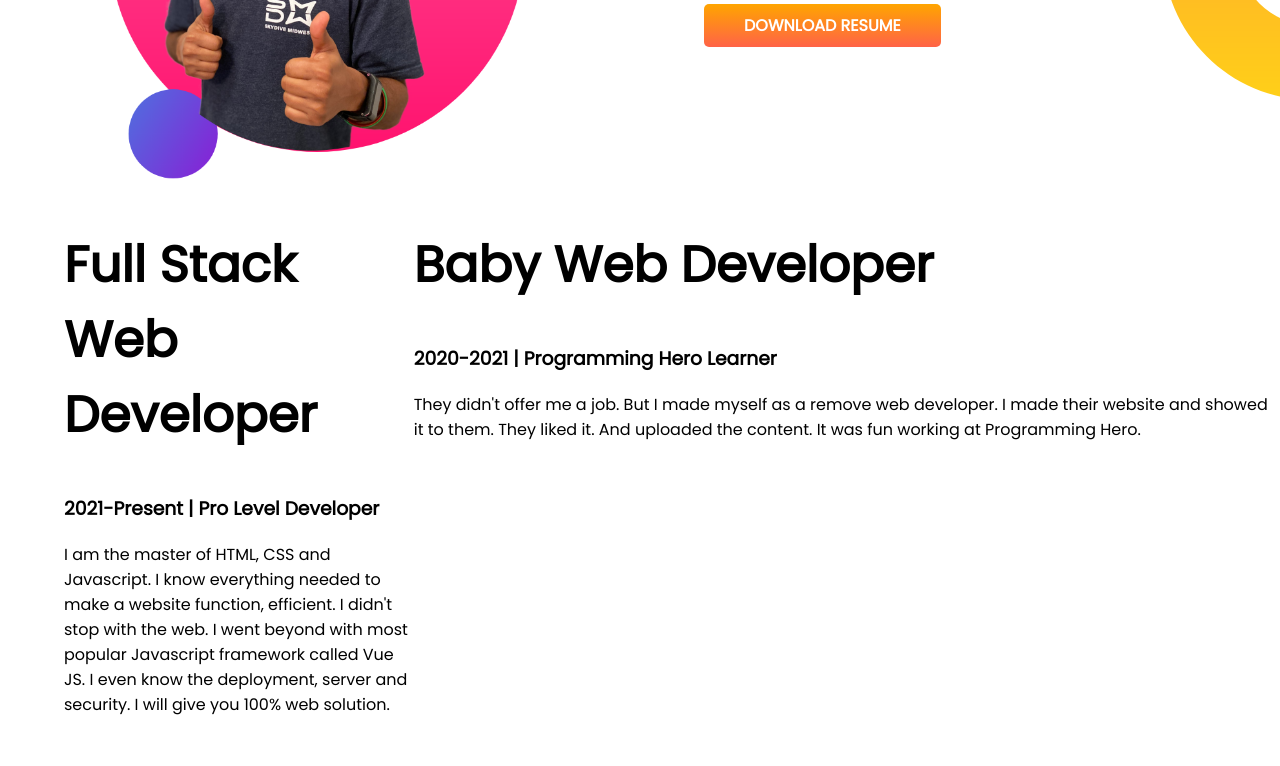
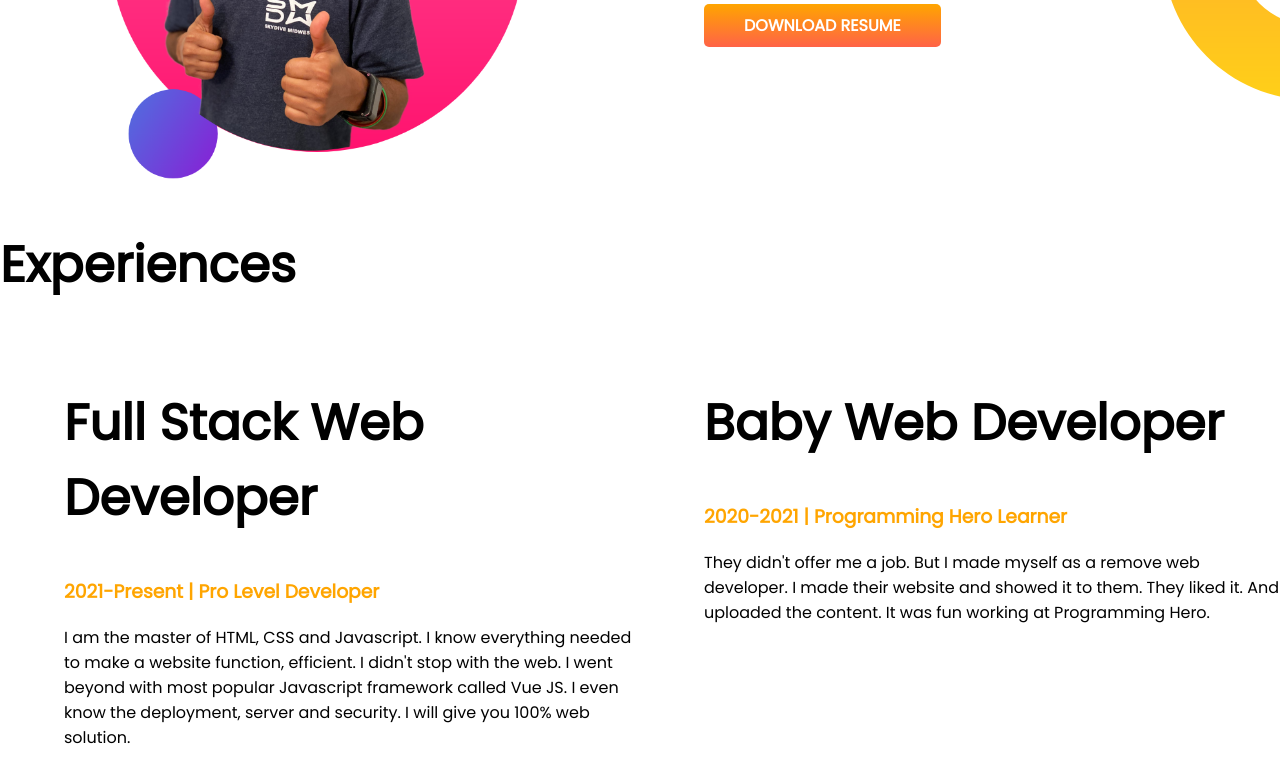
Before and after one commit to Arpan75/developer-portfolio, a plain HTML site: page index.html in a window 1280 px wide. Shown: the part 768-1534 px from the top of the page. Before the commit the page ends 1501 px from the top, so only its background shows below. Drawn offline with Linux system fonts and the light colour scheme.

Commit message:
added new codes

```diff
--- a/index.html
+++ b/index.html
@@ -13,7 +13,7 @@
 </head>
 
 <body>
-    <section class="top-banner">
+    <section class="top-banner flexible-container">
         <div class="half-width">
             <h1>welcome to</h1>
             <h1><span class="orange-color">Peter Parker's</span> website !</h1>
@@ -29,7 +29,7 @@
         </div>
     </section>
 
-    <section class="mid-banner">
+    <section class="mid-banner flexible-container">
         <div class="half-width">
             <img src="images/jhankar2.png" alt="">
         </div>
@@ -42,22 +42,27 @@
         </div>
     </section>
 
-    <section class="experiences">
+    <section class="experience-area">
+        <h1>Experiences</h1>
+        <div class="flexible-container">
             <div class="half-width">
                 <h1>Full Stack Web Developer</h1>
-            <h3>2021-Present | Pro Level Developer</h3>
+                <h3 class="orange-color">2021-Present | Pro Level Developer</h3>
                 <p>I am the master of HTML, CSS and Javascript. I know everything needed to make a website function,
-                efficient. I didn't stop with the web. I went beyond with most popular Javascript framework called Vue
+                    efficient. I didn't stop with the web. I went beyond with most popular Javascript framework called
+                    Vue
                     JS. I even know the deployment, server and security. I will give you 100% web solution.</p>
             </div>
 
-        <div>
+            <div class="half-width">
                 <h1>Baby Web Developer</h1>
-            <h3>2020-2021 | Programming Hero Learner</h3>
+                <h3 class="orange-color">2020-2021 | Programming Hero Learner</h3>
                 <p>They didn't offer me a job. But I made myself as a remove web developer. I made their website and
                     showed it to them. They liked it. And uploaded the content. It was fun working at Programming Hero.
                 </p>
             </div>
+        </div>
+
     </section>
 </body>
 
--- a/style.css
+++ b/style.css
@@ -12,7 +12,7 @@ h1 {
 }
 
 /* 1st header section */
-section {
+.flexible-container {
     display: flex;
 }
 
```
Lines whose indentation alone changed are shown as unchanged.
